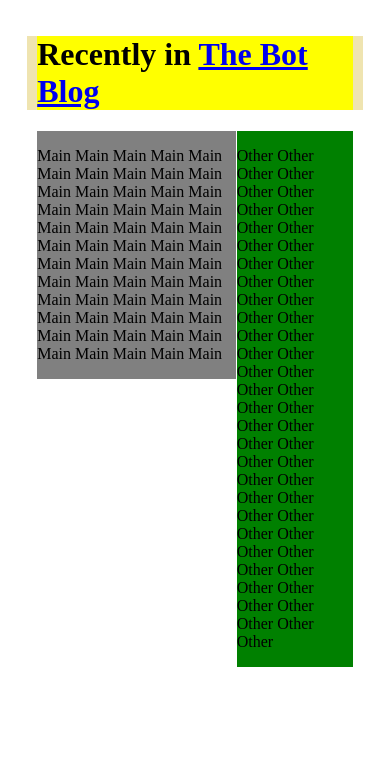
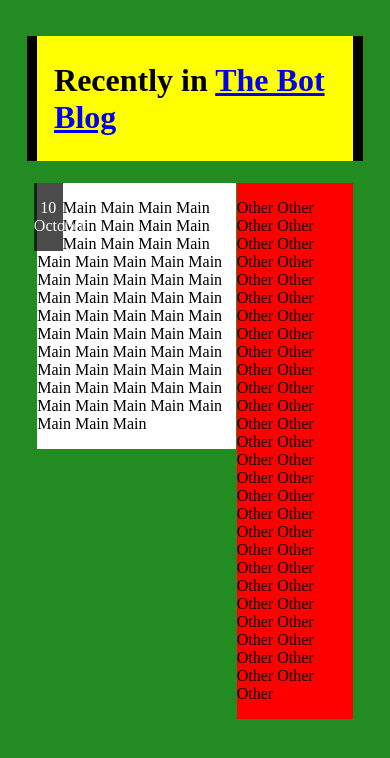
Before and after one commit to hunkyua/FrontendRepository, a plain HTML site: page Responsive Web Design/index.html in a window 390 px wide. Drawn offline with Linux system fonts and the light colour scheme.

Commit message:
Responsive grid

```diff
--- a/Responsive Web Design/index.html
+++ b/Responsive Web Design/index.html
@@ -9,6 +9,7 @@
 	<div class="blog section">
 	<h1 class="lede">Recently in <a href="#">The Bot Blog</a></h1>
 	<div class="main">
+	<div class="date"><p>10 <br> October</p></div>
 	<p>Main Main Main Main Main Main Main Main Main Main Main Main
 		Main Main Main Main Main Main Main Main Main Main Main Main
 		 Main Main Main Main Main Main Main Main Main Main Main Main
--- a/Responsive Web Design/style.css
+++ b/Responsive Web Design/style.css
@@ -1,7 +1,5 @@
-#page {
-	margin: 36px auto;
-	width: 90%;
-	background-color: #efe4b0;
+.article {
+		padding: 40px 8.48056537%; /* 48px / 566px */
 }
 
 .blog {
@@ -13,11 +11,41 @@
 .blog .main {
 	float: left;
 	width: 62.88%;  /* 566px / 900px */
-	background-color: grey;
+	background-color: white;
 }
 
 .blog .other {
 	float: right;
 	width: 36.77%; /* 331px / 900px */
-	background-color: green;
+	background-color: red;
 }
+
+body {
+	background-color: forestgreen;
+}
+
+.date {
+		font-size: 1em;
+		color: white;
+		background-color: black;
+		opacity: 0.7;
+		float: left;
+		text-align: center;
+		margin-left: -1.70886076%;
+		width: 14.556962%; /* 69px / 474px */
+}
+
+.lede {
+	padding: 0.8em 5.33333333%; /* 48px / 900px */
+}
+
+#page {
+	margin: 36px auto;
+	width: 90%;
+	background-color: black;
+}
+
+.recent-entries {
+	margin: 0 auto;
+	width: 69.7885196%; /* 231px / 331px */
+}
```
